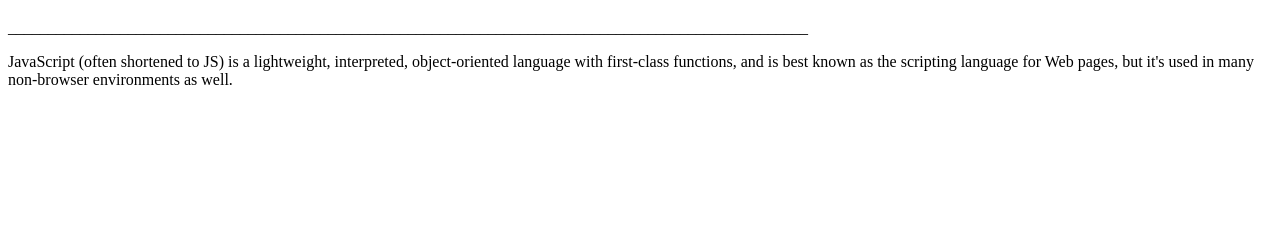
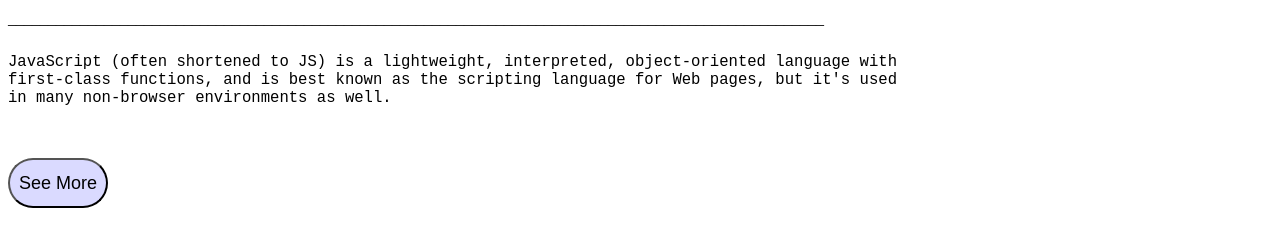
Before and after one commit to JokerRoller/JS_wiki, a plain HTML site: page Index.html in a window 1280 px wide. Shown: the part 61-308 px from the top of the page. Drawn offline with Linux system fonts and the light colour scheme.

Commit message:
Page 2 Donte
<pre; Burron

```diff
--- a/Index.html
+++ b/Index.html
@@ -11,22 +11,23 @@
         <h1>JavaScript</h1>
     </div>
     <div>
-        <p>____________________________________________________________________________________________________</p>
+        <p style="line-height: 0px;">______________________________________________________________________________________________________</p>
     </div>
     <div>
-        <p>JavaScript (often shortened to JS) is a lightweight, interpreted, object-oriented language with first-class functions, and is best known as the scripting language for Web pages, but it's used in many non-browser environments as well.</p>
+        <pre style="font-size: larger;">
+
+JavaScript (often shortened to JS) is a lightweight, interpreted, object-oriented language with
+first-class functions, and is best known as the scripting language for Web pages, but it's used
+in many non-browser environments as well.
+
+        </pre>
     </div>
-
-
-
-
-
-
-
-
-
-
-
-
+    <div>
+    <a href="Page_2.html">
+        <button style="background-color: rgba(0, 0, 255, 0.144); font-size: large; border-radius: 50px; height: 50px; width: 100px;">
+         See More
+        </button>
+    </a>
+    </div>
 </body>
 </html>
```
